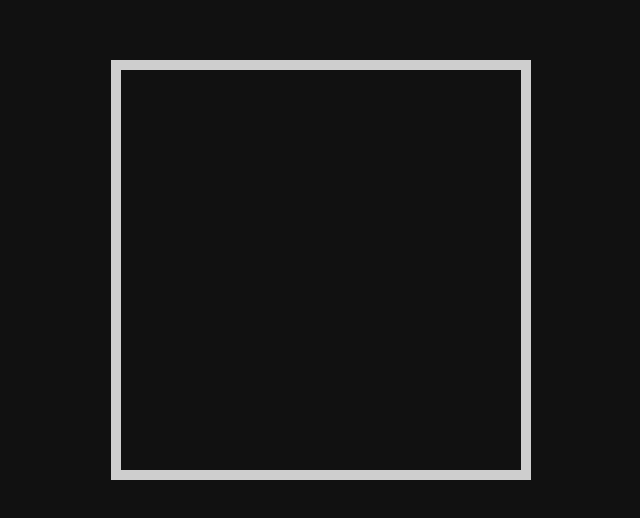
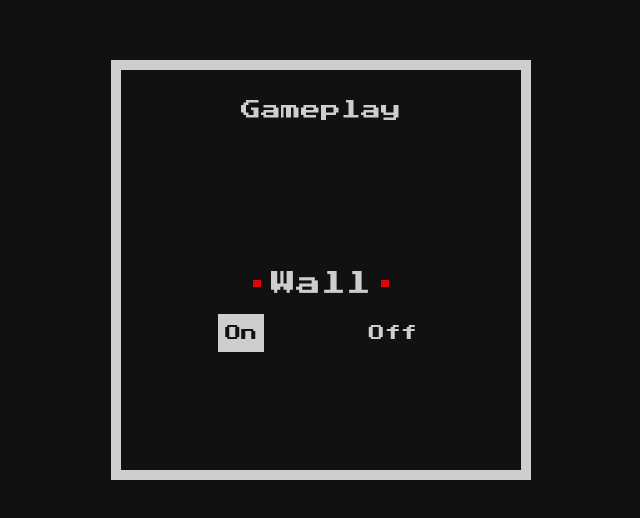
Before and after one commit to evanpowell/snake, a React (Create React App) app in the folder client/: page /settings/gameplay in a window 1280 px wide. Shown: the part 130-648 px from the top of the page, without its empty margins (319-959 px from the left). Built offline with nearby package versions, Linux system fonts and the light colour scheme.

Commit message:
add gameplay route

```diff
--- a/client/src/App.js
+++ b/client/src/App.js
@@ -4,6 +4,7 @@ import { connect } from 'react-redux';
 
 import Title from './components/Title/Title';
 import Options from './components/Options/Options';
+import Gameplay from './components/Options/Gameplay/Gameplay';
 
 export class App extends Component {
   componentDidMount() {
@@ -31,6 +32,7 @@ export class App extends Component {
                 <Switch>
                   <Route path="/" exact component={Title}></Route>
                   <Route path="/settings" exact component={Options}></Route>
+                  <Route path="/settings/gameplay" exact component={Gameplay}></Route>
                 </Switch>
               </Router>
             </div>
```
